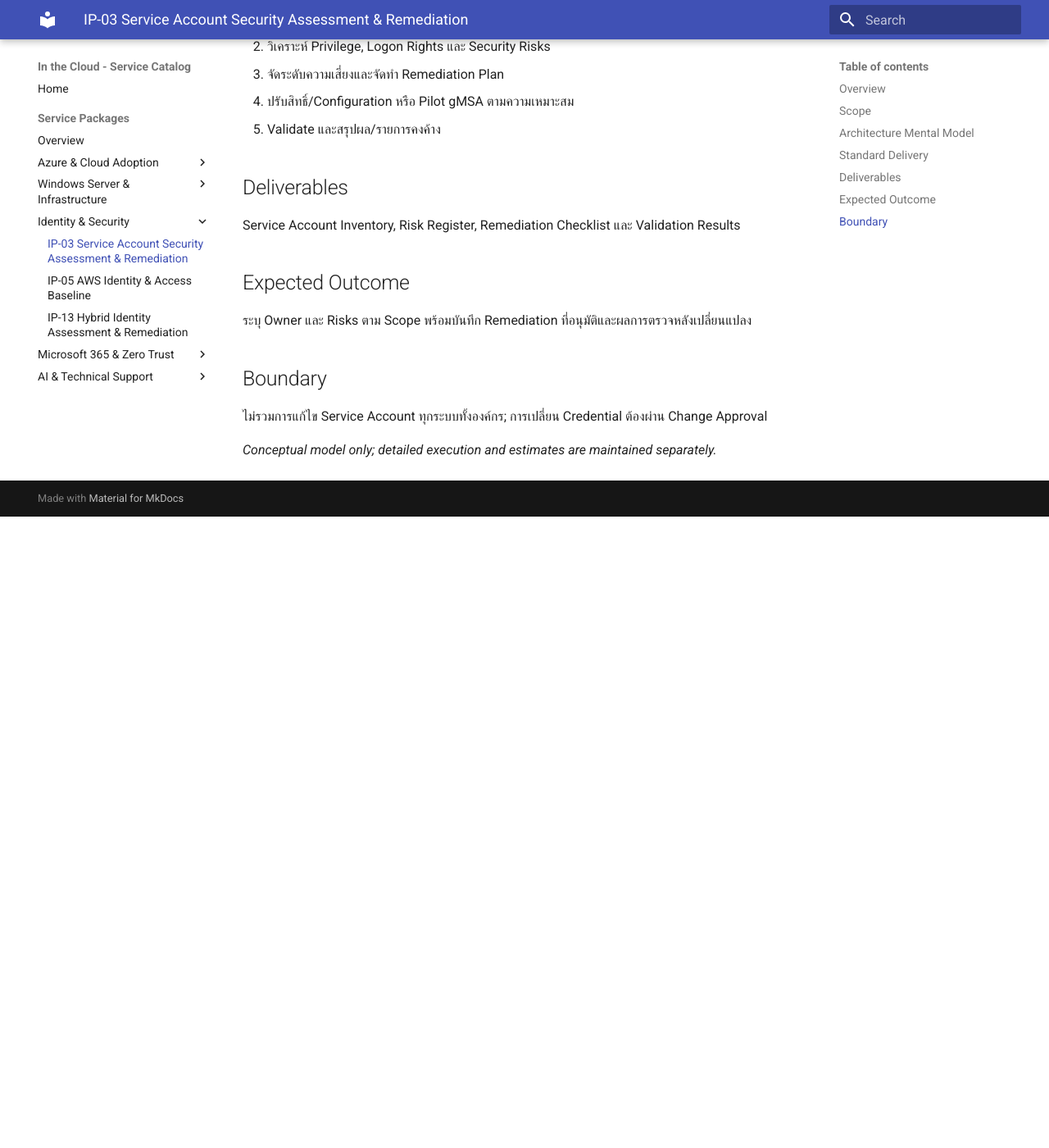
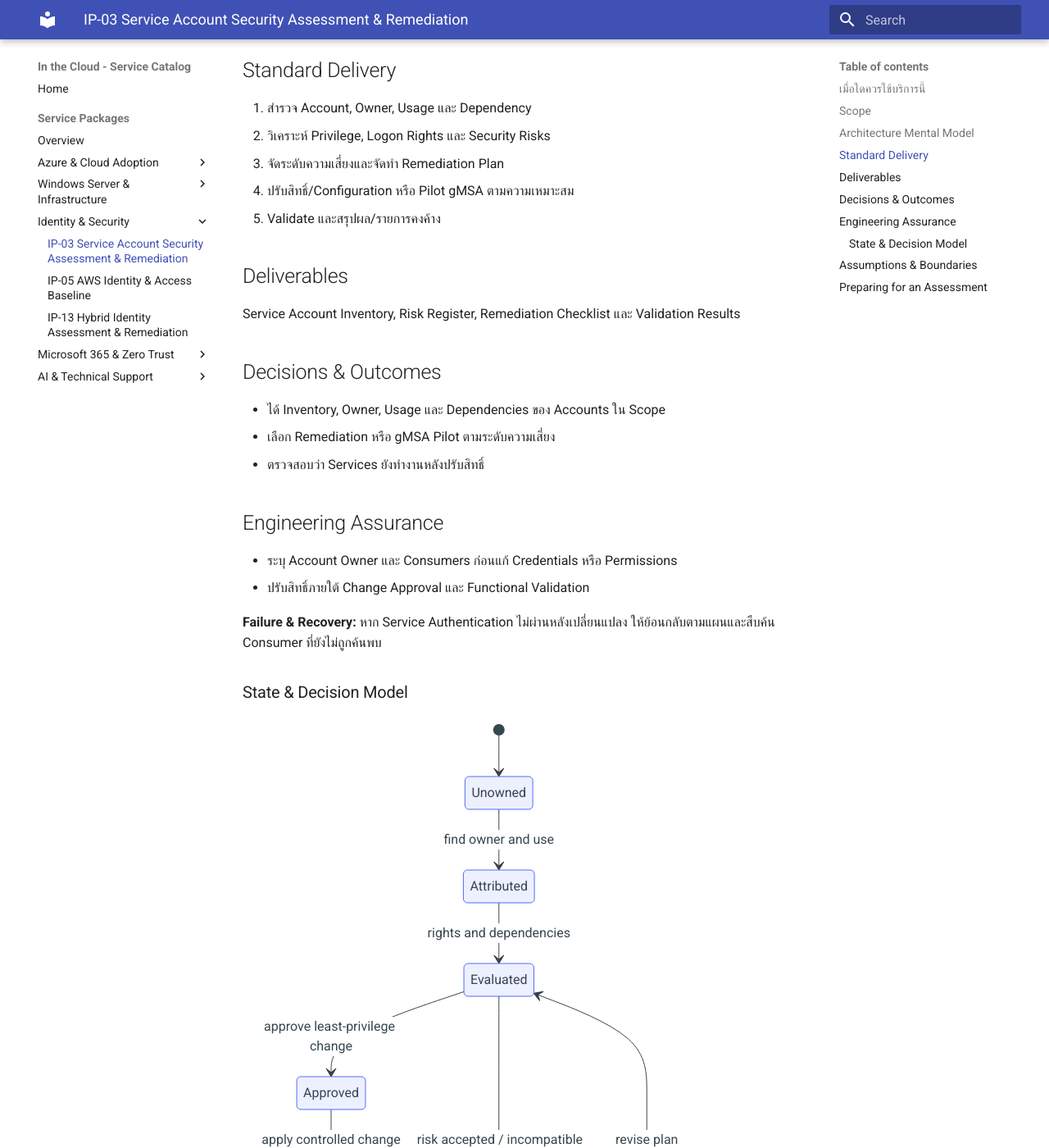
Before and after one commit to inthecloudth/service-catalog, an MkDocs documentation site: the page built from docs/services/ip-03-service-account-security.md, in a window 1280 px wide and 1400 px high, scrolled down 986 px. Shown: the whole window at 82% size. Built offline with MkDocs 1.6.1 and Material for MkDocs 9.7.7, drawn with Linux system fonts in a browser that asks for light colours; before the commit the page ends 1616 px from its top, so only the background shows below that; some of the changed text lies outside the part shown.

Commit message:
docs(catalog): decision-focused service IP-03 with system behavior and assurance

````diff
--- a/docs/services/ip-03-service-account-security.md
+++ b/docs/services/ip-03-service-account-security.md
@@ -1,10 +1,14 @@
 # Service Account Security Assessment & Remediation
 
-*Reusable technical service package*
+> **IP-03 | Repeatable Service Package**
 
-## Overview
+**ผลลัพธ์ที่มุ่งหวัง:** ตรวจสอบ Service Account และลดความเสี่ยงจากสิทธิ์เกินจำเป็นหรือการตั้งค่าที่ไม่ปลอดภัย
 
-ตรวจสอบ Service Account และลดความเสี่ยงจากสิทธิ์เกินจำเป็นหรือการตั้งค่าที่ไม่ปลอดภัย
+## เมื่อใดควรใช้บริการนี้
+
+- ไม่ทราบ Service Account Owner หรือระบบที่พึ่งพาบัญชี
+- Accounts มี Privileges สูงหรือสิทธิ์มากกว่าที่จำเป็น
+- การเปลี่ยน Credential อาจทำให้ Business Services หยุดทำงาน
 
 ## Scope
 
@@ -51,12 +55,45 @@ flowchart LR
 
 Service Account Inventory, Risk Register, Remediation Checklist และ Validation Results
 
-## Expected Outcome
+## Decisions & Outcomes
 
-ระบุ Owner และ Risks ตาม Scope พร้อมบันทึก Remediation ที่อนุมัติและผลการตรวจหลังเปลี่ยนแปลง
+- ได้ Inventory, Owner, Usage และ Dependencies ของ Accounts ใน Scope
+- เลือก Remediation หรือ gMSA Pilot ตามระดับความเสี่ยง
+- ตรวจสอบว่า Services ยังทำงานหลังปรับสิทธิ์
 
-## Boundary
+## Engineering Assurance
+
+- ระบุ Account Owner และ Consumers ก่อนแก้ Credentials หรือ Permissions
+- ปรับสิทธิ์ภายใต้ Change Approval และ Functional Validation
+
+**Failure & Recovery:** หาก Service Authentication ไม่ผ่านหลังเปลี่ยนแปลง ให้ย้อนกลับตามแผนและสืบค้น Consumer ที่ยังไม่ถูกค้นพบ
+
+### State & Decision Model
+
+```mermaid
+stateDiagram-v2
+  [*] --> Unowned
+  Unowned --> Attributed: find owner and use
+  Attributed --> Evaluated: rights and dependencies
+  Evaluated --> Approved: approve least-privilege change
+  Evaluated --> Exception: risk accepted / incompatible
+  Approved --> Pilot: apply controlled change
+  Pilot --> Verified: service + authentication pass
+  Pilot --> Restored: failure / revert
+  Restored --> Evaluated: revise plan
+  Verified --> [*]
+  Exception --> [*]
+```
+
+## Assumptions & Boundaries
 
 ไม่รวมการแก้ไข Service Account ทุกระบบทั้งองค์กร; การเปลี่ยน Credential ต้องผ่าน Change Approval
 
 *Conceptual model only; detailed execution and estimates are maintained separately.*
+
+## Preparing for an Assessment
+
+กำหนดระบบและผู้รับผิดชอบที่เกี่ยวข้อง พร้อมข้อกำหนดการเข้าถึงและ Change Window เพื่อยืนยัน Scope, Validation และ Acceptance Criteria ก่อนเริ่มงาน
+
+---
+*Architecture และ State Models เป็นแบบจำลองเชิงแนวคิด ไม่ใช่ Production Topology ขององค์กรใดองค์กรหนึ่ง*
````
